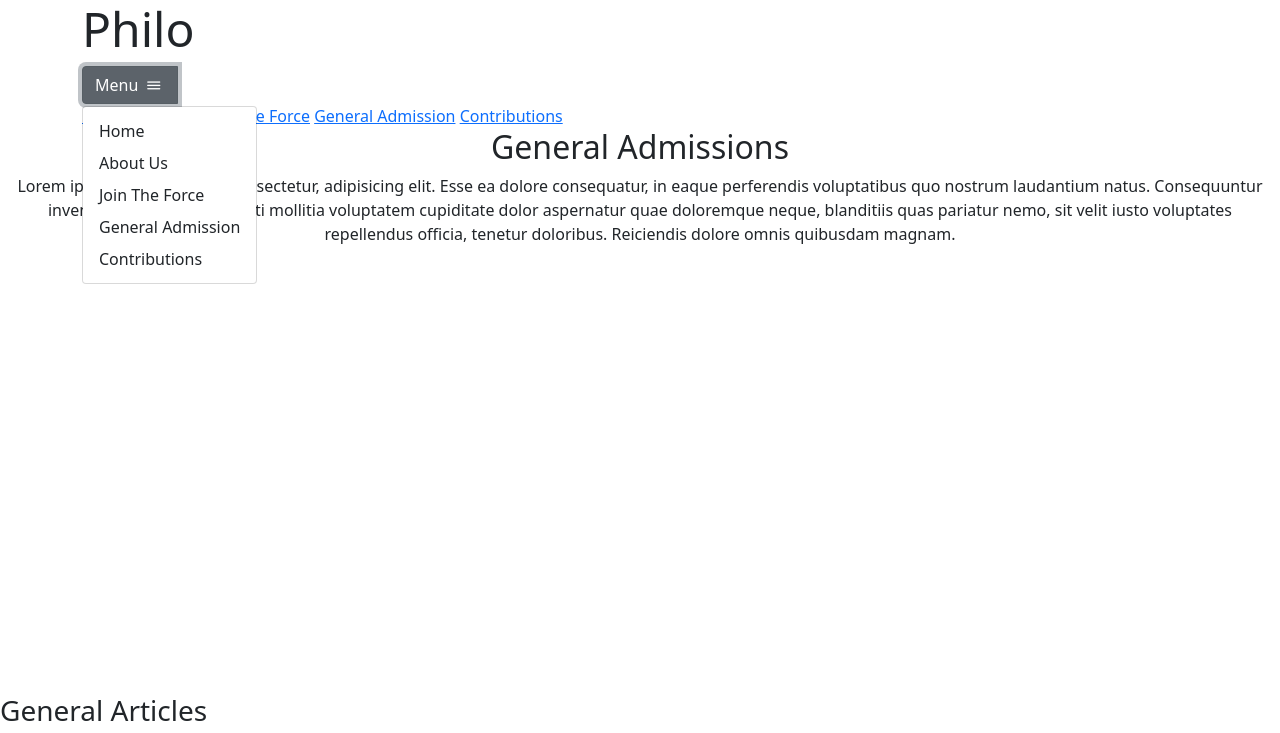
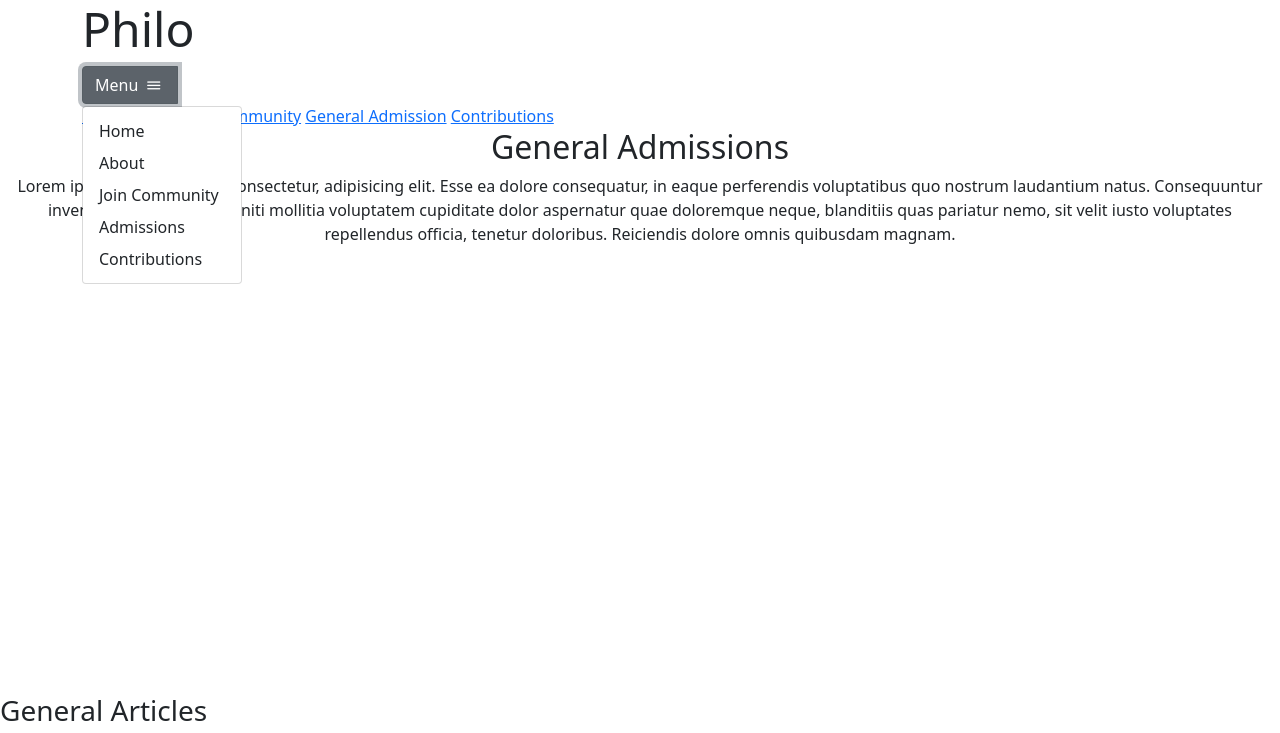
Before and after one commit to raphaelmwachiti/articles_social_site, a plain HTML site: page articles/public/general-admissions.html in a window 1280 px wide. Both pictures are taken after a click on the button "Menu". Shown: the top 733 px of the page. Drawn offline with nearby package versions, Linux system fonts and the light colour scheme.

Commit message:
minior improvements

```diff
--- a/articles/public/general-admissions.html
+++ b/articles/public/general-admissions.html
@@ -30,17 +30,17 @@
                     <ul class="dropdown-menu" aria-labelledby="defaultDropdown">
                         <label><a class="dropdown-item" href="/" style="font-size: 1rem;" >Home</a></label>
                         <br>
-                        <label><a class="dropdown-item" href="/about-us" >About Us</a></label>
-                        <label><a class="dropdown-item" href="/join-us" >Join The Force </a></label>
-                        <label><a class="dropdown-item" href="#/general-admissions" class="active-link" >General Admission</a></label>
+                        <label><a class="dropdown-item" href="/about-us" >About</a></label>
+                        <label><a class="dropdown-item" href="/join-us" >Join Community</a></label>
+                        <label><a class="dropdown-item" href="#/general-admissions" class="active-link" >Admissions</a></label>
                         <label><a class="dropdown-item" href="/contributions"  >Contributions </a></label>
                     </ul>
                 </div>
 
                 <div class="create links" >
                     <label><a href="/"  >Home</a></label>
-                    <label><a href="/about-us" >About Us</a></label>
-                    <label><a href="/join-us" >Join The Force </a></label>
+                    <label><a href="/about-us" >About</a></label>
+                    <label><a href="/join-us" >Join Community </a></label>
                     <label><a href="#/general-admissions" class="active-link" >General Admission</a></label>
                     <label><a href="/contributions"  >Contributions </a></label>
                 </div>
```
Also changed, not shown: articles/public/about-us.html (+1 -1 lines), articles/public/contributions.html (+3 -3 lines), articles/public/index.html (+1 -1 lines).
